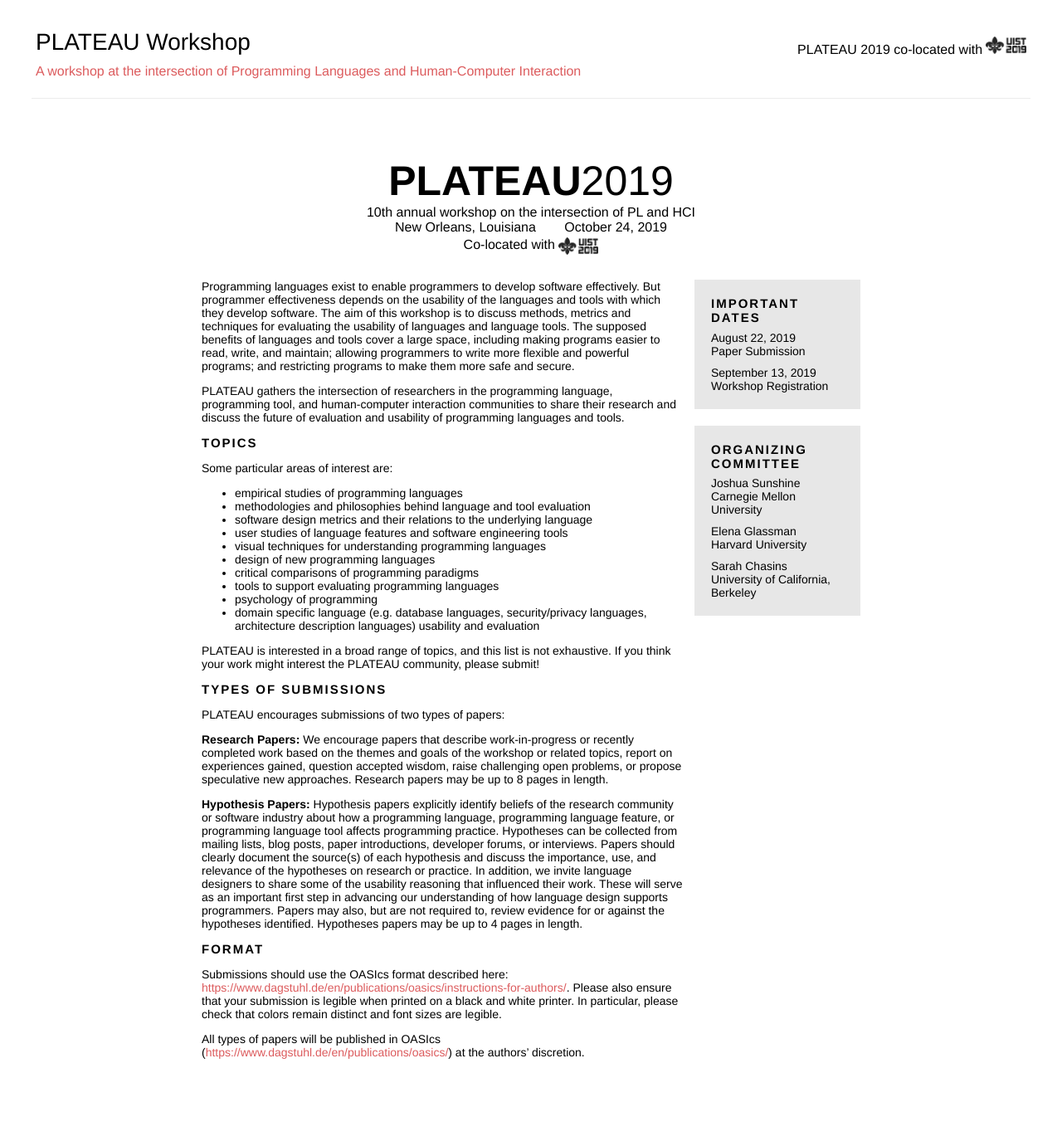
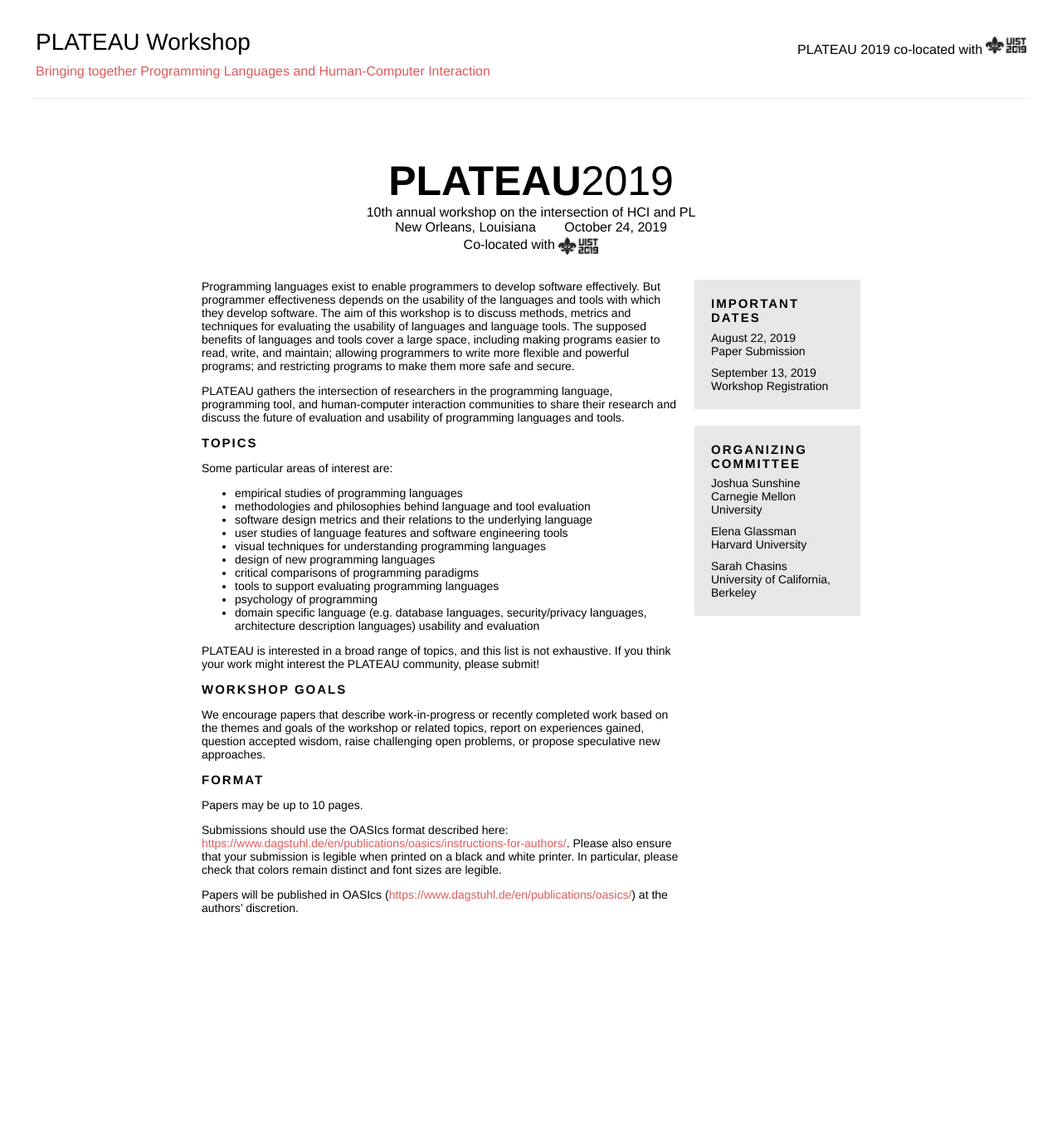
Before and after one commit to plateau-workshop/plateau, a Jekyll site: the page built from index.html, in a window 1280 px wide. Shown: the whole page at 83% size. Built offline with Jekyll 4.4.1, drawn with Linux system fonts in a browser that asks for light colours; after the commit the page ends 1207 px from its top, so only the background shows below that.

Commit message:
Some rephrasings.  Removing references to multiple paper types.

```diff
--- a/_config.yml
+++ b/_config.yml
@@ -1,6 +1,6 @@
 # global settings
 title: "PLATEAU Workshop"
-description: "A workshop at the intersection of Programming Languages and Human-Computer Interaction"
+description: "Bringing together Programming Languages and Human-Computer Interaction"
 url: "https://schasins.com/plateau/" # the base hostname & protocol for your site, e.g. http://example.com
 
 # build settings
--- a/index.html
+++ b/index.html
@@ -8,7 +8,7 @@ layout: default
 
 <div class="centered">
 <div class="big"><span class="extra-big">PLATEAU</span>2019</div>
-<div>10th annual workshop on the intersection of PL and HCI</div>
+<div>10th annual workshop on the intersection of HCI and PL</div>
 <div>
 <span>New Orleans, Louisiana</span>
 <span class="left-padding">October 24, 2019</span>
@@ -73,20 +73,12 @@ layout: default
     </div>
 
     <div class="header lead">
-    Types of Submissions
+    Workshop Goals
     </div>
 
     <div>
     <p>
-    PLATEAU encourages submissions of two types of papers:
-    </p>
-
-    <p>
-    <span class="boldish">Research Papers:</span> We encourage papers that describe work-in-progress or recently completed work based on the themes and goals of the workshop or related topics, report on experiences gained, question accepted wisdom, raise challenging open problems, or propose speculative new approaches.  Research papers may be up to 8 pages in length.
-    </p>
-
-    <p>
-    <span class="boldish">Hypothesis Papers:</span> Hypothesis papers explicitly identify beliefs of the research community or software industry about how a programming language, programming language feature, or programming language tool affects programming practice. Hypotheses can be collected from mailing lists, blog posts, paper introductions, developer forums, or interviews. Papers should clearly document the source(s) of each hypothesis and discuss the importance, use, and relevance of the hypotheses on research or practice. In addition, we invite language designers to share some of the usability reasoning that influenced their work. These will serve as an important first step in advancing our understanding of how language design supports programmers.  Papers may also, but are not required to, review evidence for or against the hypotheses identified. Hypotheses papers may be up to 4 pages in length.
+    We encourage papers that describe work-in-progress or recently completed work based on the themes and goals of the workshop or related topics, report on experiences gained, question accepted wisdom, raise challenging open problems, or propose speculative new approaches.
     </p>
     </div>
 
@@ -95,12 +87,17 @@ layout: default
     </div>
 
     <div>
+
+    <p>
+    Papers may be up to 10 pages.
+    </p>
+
     <p>
     Submissions should use the OASIcs format described here: <a href="https://www.dagstuhl.de/en/publications/oasics/instructions-for-authors/" target="_blank">https://www.dagstuhl.de/en/publications/oasics/instructions-for-authors/</a>.  Please also ensure that your submission is legible when printed on a black and white printer. In particular, please check that colors remain distinct and font sizes are legible.
     </p>
 
     <p>
-    All types of papers will be published in OASIcs (<a href="https://www.dagstuhl.de/en/publications/oasics/" target="_blank">https://www.dagstuhl.de/en/publications/oasics/</a>) at the authors’ discretion.
+    Papers will be published in OASIcs (<a href="https://www.dagstuhl.de/en/publications/oasics/" target="_blank">https://www.dagstuhl.de/en/publications/oasics/</a>) at the authors’ discretion.
     </p>
     </div>
 
```
